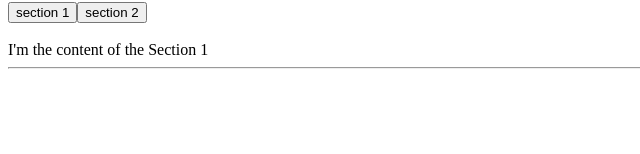
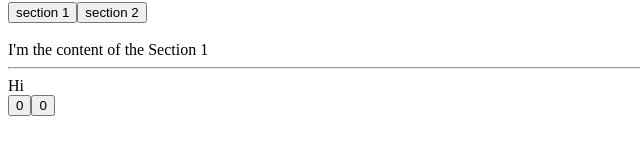
Before and after one commit to Apsalus/React-Hooks, a React (Create React App) app in the folder react-hooks/: page / in a window 1280 px wide. Shown: the part 156-310 px from the top of the page, without its empty margins (0-640 px from the left). Built offline with nearby package versions, Linux system fonts and the light colour scheme.

Commit message:
useEffect

```diff
--- a/react-hooks/src/App.js
+++ b/react-hooks/src/App.js
@@ -1,4 +1,4 @@
-import { useState } from 'react';
+import { useEffect, useState } from 'react';
 import { useInput } from './useInput';
 
 const content = [
@@ -34,6 +34,11 @@
   const name = useInput("Mr.", maxLen, notAcess);
   //useTaps()
   const {currentItem , changeItem } = useTabs(0, content);
+  //useEffect()
+  const sayHello = () => console.log("hello");
+  const [number, setNumber] = useState(0);
+  const [aNumber, setAnumber] = useState(0);
+  useEffect(sayHello, []);
   return (
     <div className="App">
       <h1>Hello {item}</h1>
@@ -52,6 +57,9 @@
         {currentItem.content}
       </div>
       <hr></hr>
+      <div>Hi</div>
+      <button onClick={() => setNumber(number + 1)}>{number}</button>
+      <button onClick={() => setAnumber(aNumber + 1)}>{aNumber}</button>
     </div>
   );
 }
```
Also changed, not shown: 1 other file (tests, documents, lock files or other folders).
